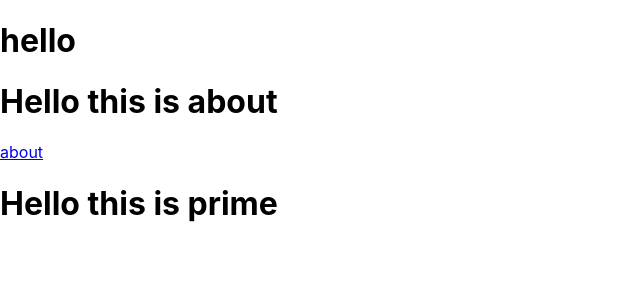
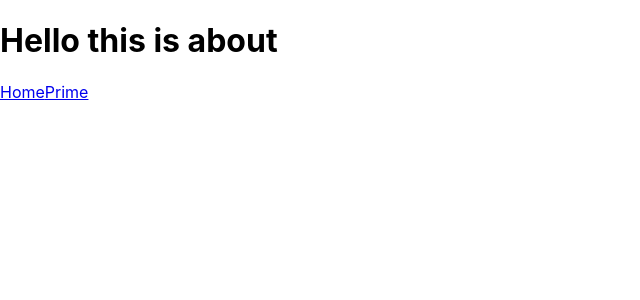
Before and after one commit to shaddybett/january, a React (Create React App) app: page /about in a window 1280 px wide. Shown: the top 300 px of the page, without its empty margins (0-640 px from the left). Built offline with nearby package versions, Linux system fonts and the light colour scheme.

Commit message:
implemented routing through the three components

```diff
--- a/src/App.js
+++ b/src/App.js
@@ -1,9 +1,17 @@
 import React from 'react'
-
+import Home from './Components/Home'
+import About from './Components/About'
+import Prime from './Components/Prime'
+import { Routes,Route } from 'react-router-dom'
 export default function App() {
   return (
     <div>
-        <h1>hello</h1>
+        <Routes>
+            <Route path='/' element = {<Home/>}/>
+            <Route path='/about' element = {<About/>}/>
+            <Route path='/prime' element = {<Prime/>}/>
+        </Routes>
+
     </div>
   )
 }
--- a/src/Components/About.js
+++ b/src/Components/About.js
@@ -4,6 +4,8 @@ export default function About() {
   return (
     <div>
         <h1>Hello this is about</h1>
+        <a href='/home'>Home</a>
+        <a href='/prime'>Prime</a>
     </div>
   )
 }
--- a/src/Components/Home.js
+++ b/src/Components/Home.js
@@ -3,6 +3,7 @@ import React from 'react'
 export default function Home() {
   return (
     <div>
+      <h1>Good to see you!</h1>
       <a href='About'>about</a>
     </div>
   )
--- a/src/Components/Prime.js
+++ b/src/Components/Prime.js
@@ -4,6 +4,7 @@ export default function Prime() {
   return (
     <div>
         <h1>Hello this is prime</h1>
+        <a href='home'>Home</a>
     </div>
   )
 }
--- a/src/index.js
+++ b/src/index.js
@@ -2,17 +2,12 @@ import React from "react";
 import ReactDOM from "react-dom/client";
 import "./index.css";
 import App from './App';
-import About from './Components/About';
-import Home from "./Components/Home";
-import Prime from './Components/Prime';
-import { Router } from "react-router-dom";
-
+import { BrowserRouter } from "react-router-dom";
 const root = ReactDOM.createRoot(document.getElementById("root"));
 root.render(
   <React.StrictMode>
+    <BrowserRouter>
     <App />
-    <About/>
-    <Home />
-    <Prime/>
+    </BrowserRouter>
   </React.StrictMode>
 );
```
